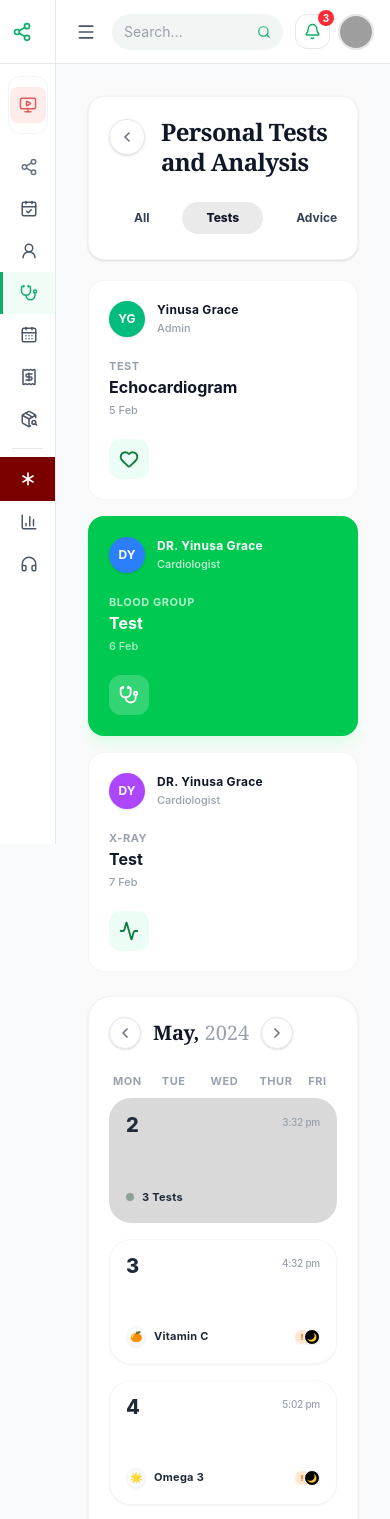
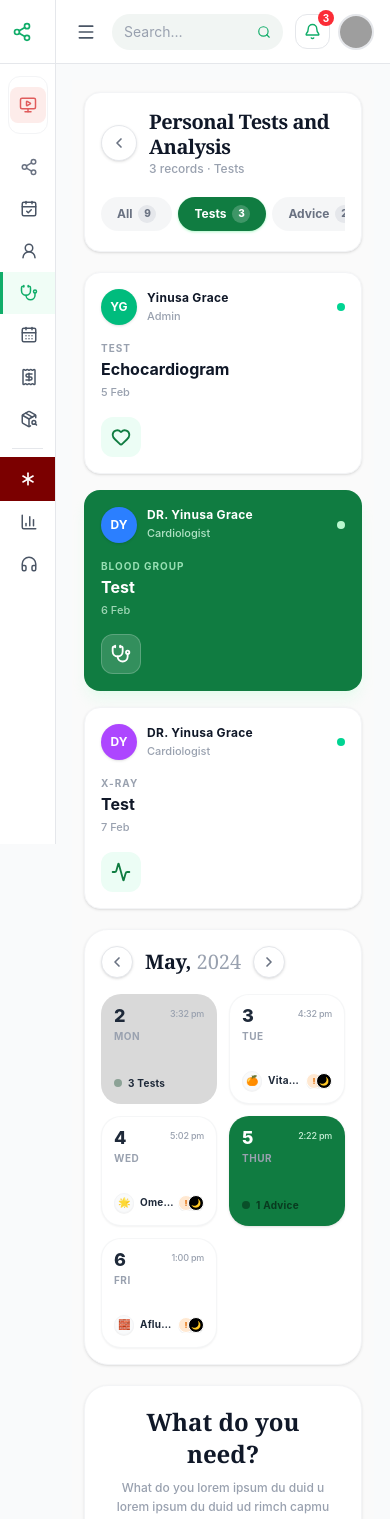
Before and after one commit to GIGOMEDIA/hospital-Telemedcine, a React (Vite) app in the folder Telemedcine-Hospital/: page /ehr in a window 390 px wide. Shown: the top 1519 px of the page. Built offline with nearby package versions, Linux system fonts and the light colour scheme; sample sign-in values are in the browser's storage; grey boxes are pictures that could not be loaded.

Commit message:
responsiveness fixed

```diff
--- a/Telemedcine-Hospital/src/pages/EHR/EHR.jsx
+++ b/Telemedcine-Hospital/src/pages/EHR/EHR.jsx
@@ -6,7 +6,12 @@ import {
   ChevronRight,
   Heart,
   Stethoscope,
-  Activity
+  Activity,
+  FlaskConical,
+  FileText,
+  MessageSquareText,
+  Microscope,
+  Pill,
 } from "lucide-react";
 
 // Data Constants
@@ -16,6 +21,7 @@ const DAYS = ["Mon", "Tue", "Wed", "Thur", "Fri"];
 const PATIENTS = [
   {
     id: 1,
+    tab: "Tests",
     name: "Yinusa Grace",
     role: "Admin",
     avatar: "YG",
@@ -23,11 +29,12 @@ const PATIENTS = [
     type: "Test",
     label: "Echocardiogram",
     date: "5 Feb",
-    icon: Heart, // Lucide Component reference
+    icon: Heart,
     iconBg: "bg-emerald-50",
   },
   {
     id: 2,
+    tab: "Tests",
     name: "DR. Yinusa Grace",
     role: "Cardiologist",
     avatar: "DY",
@@ -35,12 +42,13 @@ const PATIENTS = [
     type: "Blood Group",
     label: "Test",
     date: "6 Feb",
-    icon: Stethoscope, // Lucide Component reference
-    iconBg: "bg-emerald-50", // Standardized to soft emerald accent
+    icon: Stethoscope,
+    iconBg: "bg-emerald-50",
     highlight: true,
   },
   {
     id: 3,
+    tab: "Tests",
     name: "DR. Yinusa Grace",
     role: "Cardiologist",
     avatar: "DY",
@@ -48,8 +56,89 @@ const PATIENTS = [
     type: "X-Ray",
     label: "Test",
     date: "7 Feb",
-    icon: Activity, // Lucide Component reference
-    iconBg: "bg-emerald-50", // Standardized to soft emerald accent
+    icon: Activity,
+    iconBg: "bg-emerald-50",
+  },
+  {
+    id: 4,
+    tab: "Advice",
+    name: "DR. Amara Nwosu",
+    role: "General Physician",
+    avatar: "AN",
+    avatarColor: "bg-amber-500",
+    type: "Advice",
+    label: "Rest & Hydration",
+    date: "8 Feb",
+    icon: MessageSquareText,
+    iconBg: "bg-amber-50",
+  },
+  {
+    id: 5,
+    tab: "Advice",
+    name: "DR. Kolade Bello",
+    role: "Nutritionist",
+    avatar: "KB",
+    avatarColor: "bg-orange-500",
+    type: "Advice",
+    label: "Diet Plan",
+    date: "9 Feb",
+    icon: Pill,
+    iconBg: "bg-orange-50",
+    highlight: true,
+  },
+  {
+    id: 6,
+    tab: "Labs",
+    name: "Central Lab",
+    role: "Laboratory",
+    avatar: "CL",
+    avatarColor: "bg-cyan-500",
+    type: "Lab",
+    label: "Full Blood Count",
+    date: "10 Feb",
+    icon: FlaskConical,
+    iconBg: "bg-cyan-50",
+  },
+  {
+    id: 7,
+    tab: "Labs",
+    name: "BioPath Services",
+    role: "Pathologist",
+    avatar: "BP",
+    avatarColor: "bg-teal-500",
+    type: "Lab",
+    label: "Urinalysis",
+    date: "11 Feb",
+    icon: Microscope,
+    iconBg: "bg-teal-50",
+    highlight: true,
+  },
+  {
+    id: 8,
+    tab: "Docs",
+    name: "Records Unit",
+    role: "Administration",
+    avatar: "RU",
+    avatarColor: "bg-indigo-500",
+    type: "Document",
+    label: "Discharge Summary",
+    date: "12 Feb",
+    icon: FileText,
+    iconBg: "bg-indigo-50",
+  },
+  {
+    id: 9,
+    tab: "Docs",
+    name: "DR. Fatima Sule",
+    role: "Consultant",
+    avatar: "FS",
+    avatarColor: "bg-rose-500",
+    type: "Document",
+    label: "Referral Letter",
+    date: "13 Feb",
+    icon: FileText,
+    iconBg: "bg-rose-50",
+    highlight: true,
   },
 ];
 
@@ -60,7 +149,7 @@ const CALENDAR = [
     time: "3:32 pm",
     events: ["3 Tests"],
     color: "bg-[#D9D9D9] border-transparent text-gray-800",
-    dotColor: "bg-[#8CA296]"
+    dotColor: "bg-[#8CA296]",
   },
   {
     day: "Tue",
@@ -70,7 +159,7 @@ const CALENDAR = [
     color: "bg-white border-gray-100/80 shadow-xs",
     icon: "🍊",
     dotColor: "bg-amber-400",
-    hasStatusAvatars: true
+    hasStatusAvatars: true,
   },
   {
     day: "Wed",
@@ -80,7 +169,7 @@ const CALENDAR = [
     color: "bg-white border-gray-100/80 shadow-xs",
     icon: "🌟",
     dotColor: "bg-yellow-400",
-    hasStatusAvatars: true
+    hasStatusAvatars: true,
   },
   {
     day: "Thur",
@@ -89,7 +178,7 @@ const CALENDAR = [
     events: ["1 Advice"],
     color: "bg-[#107C41] border-transparent text-white shadow-sm",
     dotColor: "bg-[#094F29]",
-    active: true
+    active: true,
   },
   {
     day: "Fri",
@@ -99,55 +188,106 @@ const CALENDAR = [
     color: "bg-white border-gray-100/80 shadow-xs",
     icon: "🧱",
     dotColor: "bg-amber-500",
-    hasStatusAvatars: true
+    hasStatusAvatars: true,
   },
 ];
 
 // Sub-Component: Individual Patient/Test Card
 function PatientCard({ patient }) {
-  // Extracting the dynamic Lucide icon component out of the loop safely
   const IconComponent = patient.icon;
 
   return (
     <div
-      className={`rounded-2xl p-5 flex flex-col justify-between min-h-[220px] transition-all duration-300 hover:shadow-md border ${
+      className={`group rounded-2xl p-4 sm:p-5 flex flex-col justify-between min-h-[200px] sm:min-h-[220px] transition-all duration-300 border cursor-default ${
         patient.highlight
-          ? "bg-green-500 text-white shadow-lg shadow-green-100 border-transparent"
-          : "bg-white border-gray-100/80"
+          ? "bg-[#107C41] text-white shadow-lg shadow-green-100/60 border-transparent hover:shadow-xl hover:shadow-green-200/50"
+          : "bg-white border-gray-100 hover:border-gray-200 hover:shadow-md shadow-sm"
       }`}
     >
-      <div className="flex items-center gap-3">
-        <div className={`w-9 h-9 rounded-full flex items-center justify-center text-white text-xs font-bold flex-shrink-0 shadow-sm ${patient.avatarColor}`}>
+      {/* Top: Avatar + Name + Status dot */}
+      <div className="flex items-center justify-between gap-3">
+        <div className="flex items-center gap-2.5 min-w-0">
+          <div
+            className={`w-9 h-9 rounded-full flex items-center justify-center text-white text-xs font-bold flex-shrink-0 shadow-sm ${patient.avatarColor}`}
+          >
             {patient.avatar}
           </div>
           <div className="min-w-0">
-          <p className={`text-xs font-bold tracking-wide truncate ${patient.highlight ? "text-white" : "text-gray-900"}`}>
+            <p
+              className={`text-xs font-bold tracking-wide truncate ${
+                patient.highlight ? "text-white" : "text-gray-900"
+              }`}
+            >
               {patient.name}
             </p>
-          <p className={`text-[11px] mt-0.5 font-medium ${patient.highlight ? "text-green-100/90" : "text-gray-400"}`}>
+            <p
+              className={`text-[11px] mt-0.5 font-medium ${
+                patient.highlight ? "text-green-100/80" : "text-gray-400"
+              }`}
+            >
               {patient.role}
             </p>
           </div>
         </div>
+        <span
+          className={`w-2 h-2 rounded-full flex-shrink-0 ${
+            patient.highlight ? "bg-green-200" : "bg-emerald-400"
+          }`}
+        />
+      </div>
 
-      <div className="mt-4">
-        <p className={`text-[11px] font-bold tracking-wider uppercase ${patient.highlight ? "text-green-100/80" : "text-gray-400"}`}>
+      {/* Middle: Type + Label + Date */}
+      <div className="mt-4 space-y-0.5">
+        <p
+          className={`text-[10px] font-bold tracking-widest uppercase ${
+            patient.highlight ? "text-green-200/80" : "text-gray-400"
+          }`}
+        >
           {patient.type}
         </p>
-        <h3 className={`text-base font-bold mt-0.5 leading-snug ${patient.highlight ? "text-white" : "text-gray-900"}`}>
+        <h3
+          className={`text-base font-bold leading-snug ${
+            patient.highlight ? "text-white" : "text-gray-900"
+          }`}
+        >
           {patient.label}
         </h3>
-        <p className={`text-[11px] mt-1 font-medium ${patient.highlight ? "text-green-100/80" : "text-gray-400"}`}>
+        <p
+          className={`text-[11px] font-medium pt-0.5 ${
+            patient.highlight ? "text-green-100/70" : "text-gray-400"
+          }`}
+        >
           {patient.date}
         </p>
       </div>
 
-      {/* RENDER DYNAMIC LUCIDE ICONS WRAPPED IN GREEN BACKDROP CONFIGURATION */}
-      <div className={`w-10 h-10 rounded-xl flex items-center justify-center mt-4 border border-transparent ${
-        patient.highlight ? "bg-white/20 text-white" : `${patient.iconBg} text-[#107C41]`
-      }`}>
+      {/* Bottom: Icon badge */}
+      <div
+        className={`w-10 h-10 rounded-xl flex items-center justify-center mt-4 border transition-transform duration-200 ${
+          patient.highlight
+            ? "bg-white/15 text-white border-white/20"
+            : `${patient.iconBg} text-[#107C41] border-transparent group-hover:scale-105`
+        }`}
+      >
         <IconComponent size={20} strokeWidth={2.2} />
       </div>
+    </div>
+  );
+}
+
+// Sub-Component: Empty state when no records match the active tab
+function EmptyState({ tab }) {
+  return (
+    <div className="col-span-full flex flex-col items-center justify-center py-14 text-center">
+      <div className="w-14 h-14 rounded-2xl bg-gray-100 flex items-center justify-center mb-4">
+        <FileText size={24} className="text-gray-400" />
+      </div>
+      <p className="text-sm font-bold text-gray-700">No {tab} records found</p>
+      <p className="text-xs text-gray-400 mt-1 max-w-[200px] leading-relaxed">
+        Records added under{" "}
+        <span className="font-semibold text-gray-500">{tab}</span> will appear
+        here.
+      </p>
     </div>
   );
 }
@@ -155,7 +295,7 @@ function PatientCard({ patient }) {
 // Sub-Component: Bottom Calendar Section
 function CalendarSection() {
   return (
-    <div className="space-y-6">
+    <div className="space-y-4">
       <div className="flex items-center gap-2">
         <button className="w-8 h-8 rounded-full border border-gray-200 flex items-center justify-center bg-white text-gray-500 hover:text-gray-900 hover:border-gray-300 transition-all shadow-sm active:scale-95">
           <ChevronLeft size={16} strokeWidth={2.5} />
@@ -168,40 +308,59 @@ function CalendarSection() {
         </button>
       </div>
 
-      <div className="grid grid-cols-5 gap-4 mb-2">
+      {/* Day headers — only shown when 5-col grid is active */}
+      <div className="hidden lg:grid grid-cols-5 gap-3 mb-1">
         {DAYS.map((d) => (
-          <p key={d} className="text-[11px] font-bold uppercase tracking-wider text-gray-400 text-left pl-1">
+          <p
+            key={d}
+            className="text-[11px] font-bold uppercase tracking-wider text-gray-400 text-left pl-1"
+          >
             {d}
           </p>
         ))}
       </div>
 
-      <div className="grid grid-cols-1 sm:grid-cols-2 md:grid-cols-3 lg:grid-cols-5 gap-4">
+      <div className="grid grid-cols-2 sm:grid-cols-3 md:grid-cols-4 lg:grid-cols-5 gap-3">
         {CALENDAR.map((c) => (
           <div
             key={c.date}
-            className={`border rounded-[22px] p-4 flex flex-col justify-between min-h-[125px] transition-all duration-200 ${c.color}`}
+            className={`border rounded-[20px] p-3 sm:p-4 flex flex-col justify-between min-h-[110px] sm:min-h-[125px] transition-all duration-200 ${c.color}`}
           >
             <div className="flex justify-between items-start w-full">
-              <span className="text-xl font-extrabold tracking-tight leading-none">
+              <span className="text-lg sm:text-xl font-extrabold tracking-tight leading-none">
                 {c.date}
               </span>
-              <span className={`text-[10px] font-medium tracking-tight ${c.active ? "text-green-100/90" : "text-gray-400"}`}>
+              <span
+                className={`text-[9px] sm:text-[10px] font-medium tracking-tight ${
+                  c.active ? "text-green-100/90" : "text-gray-400"
+                }`}
+              >
                 {c.time}
               </span>
             </div>
 
-            <div className="mt-auto flex items-center justify-between w-full gap-2">
+            {/* Day label shown on mobile/tablet since headers are hidden */}
+            <span className="lg:hidden text-[10px] font-bold uppercase tracking-wider text-gray-400 mt-1">
+              {c.day}
+            </span>
+
+            <div className="mt-auto flex items-center justify-between w-full gap-1">
               {c.events.map((ev) => (
-                <div key={ev} className="flex items-center gap-2">
+                <div key={ev} className="flex items-center gap-1.5 min-w-0">
                   {c.icon ? (
-                    <div className="w-5 h-5 rounded-full bg-gray-50 flex items-center justify-center text-[10px] border border-gray-100 shadow-2xs">
+                    <div className="w-5 h-5 rounded-full bg-gray-50 flex items-center justify-center text-[10px] border border-gray-100 shadow-2xs flex-shrink-0">
                       {c.icon}
                     </div>
                   ) : (
-                    <span className={`w-2 h-2 rounded-full flex-shrink-0 ${c.dotColor}`} />
+                    <span
+                      className={`w-2 h-2 rounded-full flex-shrink-0 ${c.dotColor}`}
+                    />
                   )}
-                  <span className={`text-[11px] font-bold tracking-wide whitespace-nowrap ${c.active ? "text-[#083A1F]" : "text-gray-800"}`}>
+                  <span
+                    className={`text-[10px] sm:text-[11px] font-bold tracking-wide truncate ${
+                      c.active ? "text-[#083A1F]" : "text-gray-800"
+                    }`}
+                  >
                     {ev}
                   </span>
                 </div>
@@ -228,12 +387,15 @@ function CalendarSection() {
 // Sub-Component: Side Content Action Bar
 function RightPanel() {
   return (
-    <div className="grid grid-cols-1 md:grid-cols-2 lg:grid-cols-1 gap-4 h-full">
-      <div className="bg-white rounded-3xl border border-gray-100 p-6 shadow-sm flex flex-col justify-between min-h-[200px]">
+    <div className="grid grid-cols-1 sm:grid-cols-2 xl:grid-cols-1 gap-4">
+      <div className="bg-white rounded-3xl border border-gray-100 p-5 sm:p-6 shadow-sm flex flex-col justify-between min-h-[200px]">
         <div className="text-center space-y-2 max-w-[220px] mx-auto">
-          <h2 className="text-2xl font-bold text-gray-900 font-serif">What do you need?</h2>
+          <h2 className="text-2xl font-bold text-gray-900 font-serif">
+            What do you need?
+          </h2>
           <p className="text-xs text-gray-400 leading-relaxed font-medium">
-            What do you lorem ipsum du duid u lorem ipsum du duid ud rimch capmu eclabusha sht toak mangu need?
+            What do you lorem ipsum du duid u lorem ipsum du duid ud rimch
+            capmu eclabusha sht toak mangu need?
           </p>
         </div>
 
@@ -259,35 +421,70 @@ function RightPanel() {
         </div>
       </div>
 
-      <div className="bg-white border border-gray-100 rounded-3xl p-6 shadow-sm relative overflow-hidden flex flex-col justify-between min-h-[220px] lg:flex-1">
+      <div className="bg-white border border-gray-100 rounded-3xl p-5 sm:p-6 shadow-sm relative overflow-hidden flex flex-col justify-between min-h-[220px]">
         <div className="relative z-10 space-y-5 pb-2">
           <div>
-            <span className="text-4xl font-black text-gray-900 block leading-none font-serif">B</span>
-            <span className="text-[10px] font-bold tracking-widest text-gray-400 uppercase mt-1 block">Structure</span>
+            <span className="text-4xl font-black text-gray-900 block leading-none font-serif">
+              B
+            </span>
+            <span className="text-[10px] font-bold tracking-widest text-gray-400 uppercase mt-1 block">
+              Structure
+            </span>
           </div>
           <div>
-            <span className="text-2xl font-bold text-gray-900 block leading-none">22.4</span>
-            <span className="text-[10px] font-bold tracking-widest text-gray-400 uppercase mt-1 block">Angstrom</span>
+            <span className="text-2xl font-bold text-gray-900 block leading-none">
+              22.4
+            </span>
+            <span className="text-[10px] font-bold tracking-widest text-gray-400 uppercase mt-1 block">
+              Angstrom
+            </span>
           </div>
         </div>
 
         <div className="absolute right-4 top-1/2 -translate-y-1/2 flex flex-col gap-2 z-10">
           {["❤️", "📋", "✕"].map((icon, i) => (
-            <button key={i} className="w-8 h-8 rounded-xl bg-gray-50/80 border border-gray-100 flex items-center justify-center text-xs hover:bg-gray-100 shadow-sm backdrop-blur-xs transition-colors active:scale-95">
+            <button
+              key={i}
+              className="w-8 h-8 rounded-xl bg-gray-50/80 border border-gray-100 flex items-center justify-center text-xs hover:bg-gray-100 shadow-sm backdrop-blur-xs transition-colors active:scale-95"
+            >
               {icon}
             </button>
           ))}
         </div>
 
         <div className="absolute right-12 bottom-0 top-0 w-1/2 flex items-center justify-end pointer-events-none select-none">
-          <svg viewBox="0 0 100 160" className="w-full h-full stroke-[5] fill-none stroke-linecap-round">
-            <path d="M20,10 Q80,45 20,80 T20,150" className="stroke-blue-500 drop-shadow-[0_2px_8px_rgba(59,130,246,0.25)]" />
-            <path d="M80,10 Q20,45 80,80 T80,150" className="stroke-indigo-600 opacity-90 drop-shadow-[0_2px_8px_rgba(79,70,229,0.2)]" />
-            <line x1="28" y1="23" x2="72" y2="18" className="stroke-blue-200 opacity-60 stroke-[2.5]" />
-            <line x1="42" y1="50" x2="58" y2="50" className="stroke-blue-200 opacity-60 stroke-[2.5]" />
-            <line x1="45" y1="75" x2="55" y2="75" className="stroke-indigo-200 opacity-60 stroke-[2.5]" />
-            <line x1="28" y1="105" x2="72" y2="110" className="stroke-indigo-200 opacity-60 stroke-[2.5]" />
-            <line x1="42" y1="135" x2="58" y2="135" className="stroke-blue-200 opacity-60 stroke-[2.5]" />
+          <svg
+            viewBox="0 0 100 160"
+            className="w-full h-full stroke-[5] fill-none stroke-linecap-round"
+          >
+            <path
+              d="M20,10 Q80,45 20,80 T20,150"
+              className="stroke-blue-500 drop-shadow-[0_2px_8px_rgba(59,130,246,0.25)]"
+            />
+            <path
+              d="M80,10 Q20,45 80,80 T80,150"
+              className="stroke-indigo-600 opacity-90 drop-shadow-[0_2px_8px_rgba(79,70,229,0.2)]"
+            />
+            <line
+              x1="28" y1="23" x2="72" y2="18"
+              className="stroke-blue-200 opacity-60 stroke-[2.5]"
+            />
+            <line
+              x1="42" y1="50" x2="58" y2="50"
+              className="stroke-blue-200 opacity-60 stroke-[2.5]"
+            />
+            <line
+              x1="45" y1="75" x2="55" y2="75"
+              className="stroke-indigo-200 opacity-60 stroke-[2.5]"
+            />
+            <line
+              x1="28" y1="105" x2="72" y2="110"
+              className="stroke-indigo-200 opacity-60 stroke-[2.5]"
+            />
+            <line
+              x1="42" y1="135" x2="58" y2="135"
+              className="stroke-blue-200 opacity-60 stroke-[2.5]"
+            />
           </svg>
         </div>
       </div>
@@ -299,34 +496,62 @@ function RightPanel() {
 export default function EHRContent() {
   const [activeTab, setActiveTab] = useState("Tests");
 
+  const filteredPatients =
+    activeTab === "All"
+      ? PATIENTS
+      : PATIENTS.filter((p) => p.tab === activeTab);
+
+  const countFor = (tab) =>
+    tab === "All"
+      ? PATIENTS.length
+      : PATIENTS.filter((p) => p.tab === tab).length;
+
   return (
-    <div className="bg-[#FAFAFA] min-h-screen p-4 sm:p-6 lg:p-8 text-gray-800 font-sans selection:bg-emerald-100">
+    <div className="bg-[#FAFAFA] min-h-screen p-3 sm:p-5 lg:p-7 xl:p-8 text-gray-800 font-sans selection:bg-emerald-100">
 
       {/* HEADER SECTION CARD */}
-      <div className="bg-white rounded-2xl border border-gray-100 p-5 sm:p-6 mb-5 shadow-sm">
-        <div className="flex items-start gap-4 mb-6">
-          <button className="w-9 h-9 rounded-full border border-gray-200 flex items-center justify-center bg-white text-gray-500 hover:text-gray-900 hover:border-gray-300 transition-all shadow-sm active:scale-95 flex-shrink-0 mt-0.5">
+      <div className="bg-white rounded-2xl border border-gray-100 p-4 sm:p-5 lg:p-6 mb-5 shadow-sm">
+        <div className="flex items-center gap-3 mb-5">
+          <button className="w-9 h-9 rounded-full border border-gray-200 flex items-center justify-center bg-white text-gray-500 hover:text-gray-900 hover:border-gray-300 transition-all shadow-sm active:scale-95 flex-shrink-0">
             <ChevronLeft size={16} strokeWidth={2.5} />
           </button>
-          <h1 className="text-2xl sm:text-3xl font-extrabold text-gray-900 tracking-tight leading-tight font-serif">
-            Personal Tests<br className="hidden sm:block" /> and Analysis
+          <div className="min-w-0">
+            <h1 className="text-xl sm:text-2xl lg:text-3xl font-extrabold text-gray-900 tracking-tight leading-tight font-serif">
+              Personal Tests and Analysis
             </h1>
+            <p className="text-xs text-gray-400 font-medium mt-0.5">
+              {filteredPatients.length} record{filteredPatients.length !== 1 ? "s" : ""}{" "}
+              &middot;{" "}
+              {activeTab === "All" ? "All categories" : activeTab}
+            </p>
+          </div>
         </div>
 
-        <div className="flex items-center gap-2 overflow-x-auto pb-1 no-scrollbar">
+        {/* Tab Filter Bar */}
+        <div className="flex items-center gap-1.5 overflow-x-auto pb-1 no-scrollbar">
           {TABS.map((tab) => {
             const isActive = activeTab === tab;
+            const count = countFor(tab);
             return (
               <button
                 key={tab}
                 onClick={() => setActiveTab(tab)}
-                className={`px-6 py-2 rounded-full text-xs font-bold whitespace-nowrap transition-all duration-150 ease-in-out flex-shrink-0 active:scale-95 ${
+                className={`relative flex items-center gap-1.5 px-4 py-2 rounded-full text-xs font-bold whitespace-nowrap transition-all duration-200 ease-in-out flex-shrink-0 active:scale-95 ${
                   isActive
-                    ? "bg-[#EAEAEA] text-gray-900 font-extrabold shadow-inner-xs"
-                    : "bg-white text-gray-700 border border-transparent hover:bg-gray-50 hover:text-gray-900"
+                    ? "bg-[#107C41] text-white shadow-sm shadow-green-200"
+                    : "bg-gray-100/80 text-gray-500 hover:bg-gray-200/70 hover:text-gray-800"
                 }`}
               >
                 {tab}
+                <span
+                  className={`inline-flex items-center justify-center min-w-[18px] h-[18px] px-1 rounded-full text-[10px] font-extrabold transition-colors duration-200 ${
+                    isActive
+                      ? "bg-white/20 text-white"
+                      : "bg-gray-200 text-gray-500"
+                  }`}
+                >
+                  {count}
+                </span>
               </button>
             );
           })}
@@ -334,22 +559,24 @@ export default function EHRContent() {
       </div>
 
       {/* LOWER RESPONSIVE GRID WRAPPER */}
-      <div className="flex flex-col lg:flex-row gap-6 items-start">
-        <div className="flex-1 w-full min-w-0 flex flex-col gap-6">
+      <div className="flex flex-col xl:flex-row gap-5">
+        <div className="flex-1 min-w-0 flex flex-col gap-5">
+
           {/* Patient Cards Sub-Grid */}
-          <div className="grid grid-cols-1 sm:grid-cols-2 md:grid-cols-3 gap-4">
-            {PATIENTS.map((p) => (
-              <PatientCard key={p.id} patient={p} />
-            ))}
+          <div className="grid grid-cols-1 sm:grid-cols-2 lg:grid-cols-3 gap-4">
+            {filteredPatients.length > 0
+              ? filteredPatients.map((p) => <PatientCard key={p.id} patient={p} />)
+              : <EmptyState tab={activeTab} />}
           </div>
 
           {/* Calendar Block Panel */}
-          <div className="bg-white rounded-3xl border border-gray-100 p-5 sm:p-6 shadow-sm">
+          <div className="bg-white rounded-3xl border border-gray-100 p-4 sm:p-5 lg:p-6 shadow-sm">
             <CalendarSection />
           </div>
         </div>
 
-        <div className="w-full lg:w-72 xl:w-80 flex-shrink-0 self-stretch lg:self-auto">
+        {/* Right Panel — stacks below on mobile/tablet, sidebar on xl+ */}
+        <div className="w-full xl:w-72 2xl:w-80 flex-shrink-0">
           <RightPanel />
         </div>
       </div>
```
Also changed, not shown: Telemedcine-Hospital/src/pages/Dashboard/Dashboard.jsx (+90 -115 lines). Lines whose indentation alone changed are shown as unchanged.
